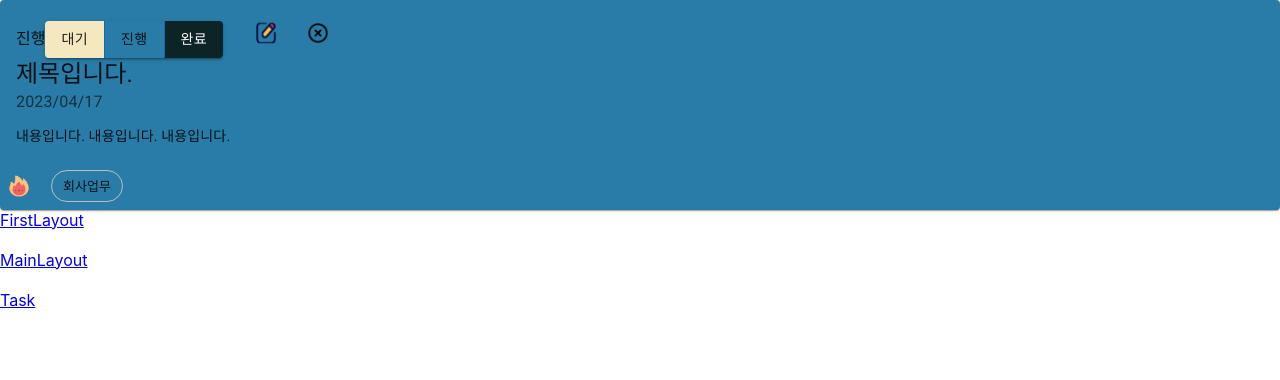
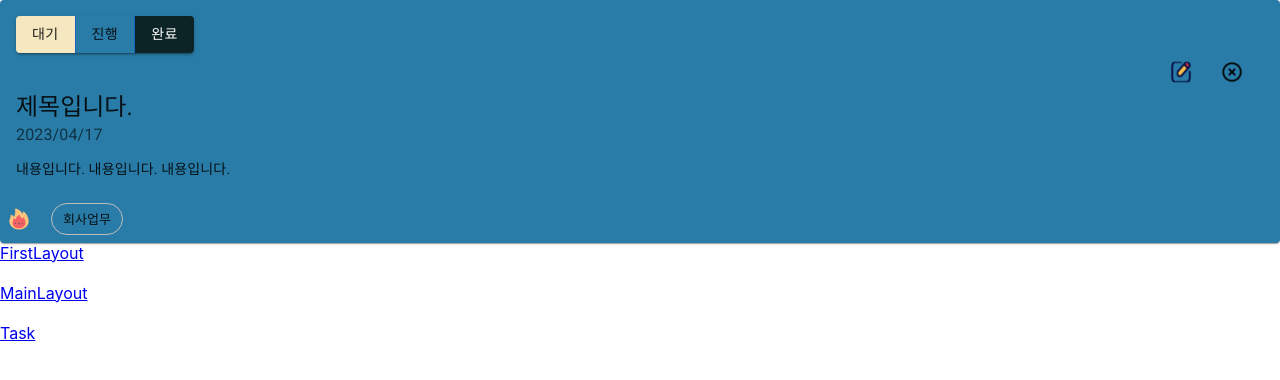
Before and after one commit to DreamSlave/todo-list, a React (Create React App) app: page /task in a window 1280 px wide. Shown: the top 380 px of the page. Built offline with nearby package versions, Linux system fonts and the light colour scheme.

Commit message:
feat - Task 1. taskInfo -> task state 에 담는 것으로 변경 2. 진행상태 변경 버튼시 Task 배경색도 변경되도록 수정 3. 상단 버튼 style 수정(정렬)

```diff
--- a/src/views/Task.js
+++ b/src/views/Task.js
@@ -18,6 +18,9 @@ import ButtonGroup from '@mui/material/ButtonGroup'
 import { createTheme, ThemeProvider } from '@mui/material/styles'
 import ApiUtil from "../api/api.util";
 import ApiConfig from "../api/api.config";
+import IconButton from '@mui/material/IconButton';
+import Stack from '@mui/material/Stack';
+import DeleteIcon from '@mui/icons-material/Delete';
 
 const bull = (
   <Box
@@ -32,8 +35,7 @@ const bull = (
 function BasicCard({ taskInfo }) {
 
   const [mode, setMode] = useState('VIEW')
-
-  // const [taskInfo, setTaskInfo] = useState({})
+  const [task, setTask] = useState(taskInfo)
 
   /* React.useEffect(() => {
   }, []) */
@@ -75,16 +77,17 @@ function BasicCard({ taskInfo }) {
         },
       }
     }
-    ApiUtil.patch(`${ApiConfig.notionDomain}/v1/pages/${taskInfo.taskId}`, params).then(res => {
-      // console.log(`here ::: ${JSON.stringify(res)}`)
-      taskInfo.status = res.data.properties.status.select.name
-      console.log(`조회된 status ::: ${res.data.properties.status.select.name}`)
+    ApiUtil.patch(`${ApiConfig.notionDomain}/v1/pages/${task.taskId}`, params).then(res => {
+      setTask({
+        ...task,
+        status: res.data.properties.status.select.name
+      })
     })
   }
 
 
   return (
-    <Card sx={{ minWidth: 275, backgroundColor: (taskInfo.status === '대기' ? '#F5E8C0' : taskInfo.status === '진행' ? '#297CA7' : taskInfo.status === '완료' ? '#0C2426' : '#FFFFFF') }}>
+    <Card sx={{ minWidth: 275, backgroundColor: (task.status === '대기' ? '#F5E8C0' : task.status === '진행' ? '#297CA7' : task.status === '완료' ? '#0C2426' : '#FFFFFF') }}>
       <CardContent>
         {/* header */}
         {/* <Box sx={{
@@ -94,14 +97,13 @@ function BasicCard({ taskInfo }) {
           '& > *': { m: 10 }
         }}
         > */}
-        {taskInfo.status}
         <ThemeProvider theme={statusButtonTheme}>
           <ButtonGroup variant="contained" size="medium" area-label="outlined button group">
             <Button key="대기" color="waiting" onClick={changeStatus}>대기</Button>
             <Button key="진행" color="processing" onClick={changeStatus}>진행</Button>
             <Button key="완료" color="complete" sx={{ color: 'white' }} onClick={changeStatus}>완료</Button>
           </ButtonGroup>
-          <ButtonGroup variant="text" size="medium" area-label="text button group" sx={{ textAlign: 'right', marginLeft: '1.5em' }}>
+          {/* <ButtonGroup variant="text" size="medium" area-label="text button group" sx={{ textAlign: 'right', marginLeft: '1.5em' }}>
             <Button key="editButton" color="waiting">
               <img  alt="Ellipse73218"
                     src={TaskEditImg}
@@ -114,7 +116,24 @@ function BasicCard({ taskInfo }) {
                     className={styles['ellipse81']}
               />
             </Button>
-          </ButtonGroup>
+          </ButtonGroup> */}
+
+          <Stack direction="row" spacing={0} sx={{ width: '100%' }} justifyContent="flex-end">
+            <IconButton aria-label="delete">
+              {/* <DeleteIcon /> */}
+              <img  alt="Ellipse73218"
+                    src={TaskEditImg}
+                    className={styles['ellipse71']}
+              />
+            </IconButton>
+            <IconButton aria-label="delete" disabled color="primary">
+              {/* <DeleteIcon /> */}
+              <img  alt="Ellipse83218"
+                    src={TaskCloseImg}
+                    className={styles['ellipse81']}
+              />
+            </IconButton>
+          </Stack>
         </ThemeProvider>
         {/* </Box> */}
         {/* <Box sx={{ ...statusButtonBasicStyles, bgcolor: '#F5E8C0' }} />
@@ -139,26 +158,26 @@ function BasicCard({ taskInfo }) {
         {/* body */}
         <Typography variant="h5" component="div">
           {/* be{bull}nev{bull}o{bull}lent */}
-          {taskInfo.title}
+          {task.title}
         </Typography>
         <Typography sx={{ mb: 1.5 }} color="text.secondary">
-          {taskInfo.registDt}
+          {task.registDt}
         </Typography>
         <Typography variant="body2">
-          {taskInfo.contents}
+          {task.contents}
           <br />
         </Typography>
       </CardContent>
 
       {/* bottom */}
       <CardActions>
-        {taskInfo.importYn === 'Y' &&
+        {task.importYn === 'Y' &&
           <img
               alt="Ellipse83218"
               src={FireTaskImg}
               className={styles['ellipse81']}
           />}
-        {taskInfo.category && <Chip label={taskInfo.category} variant="outlined" />}
+        {task.category && <Chip label={task.category} variant="outlined" />}
       </CardActions>
     </Card>
   );
```
